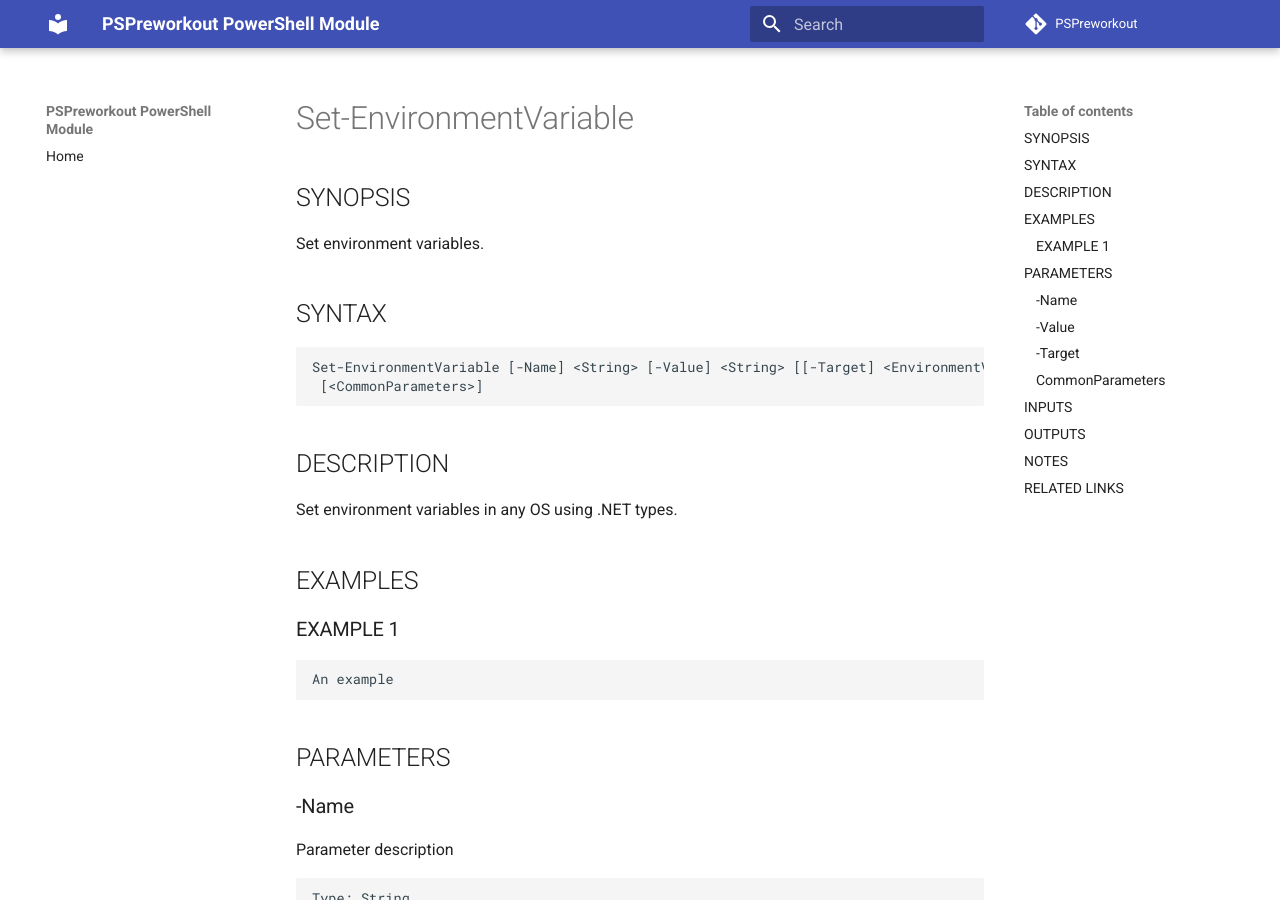
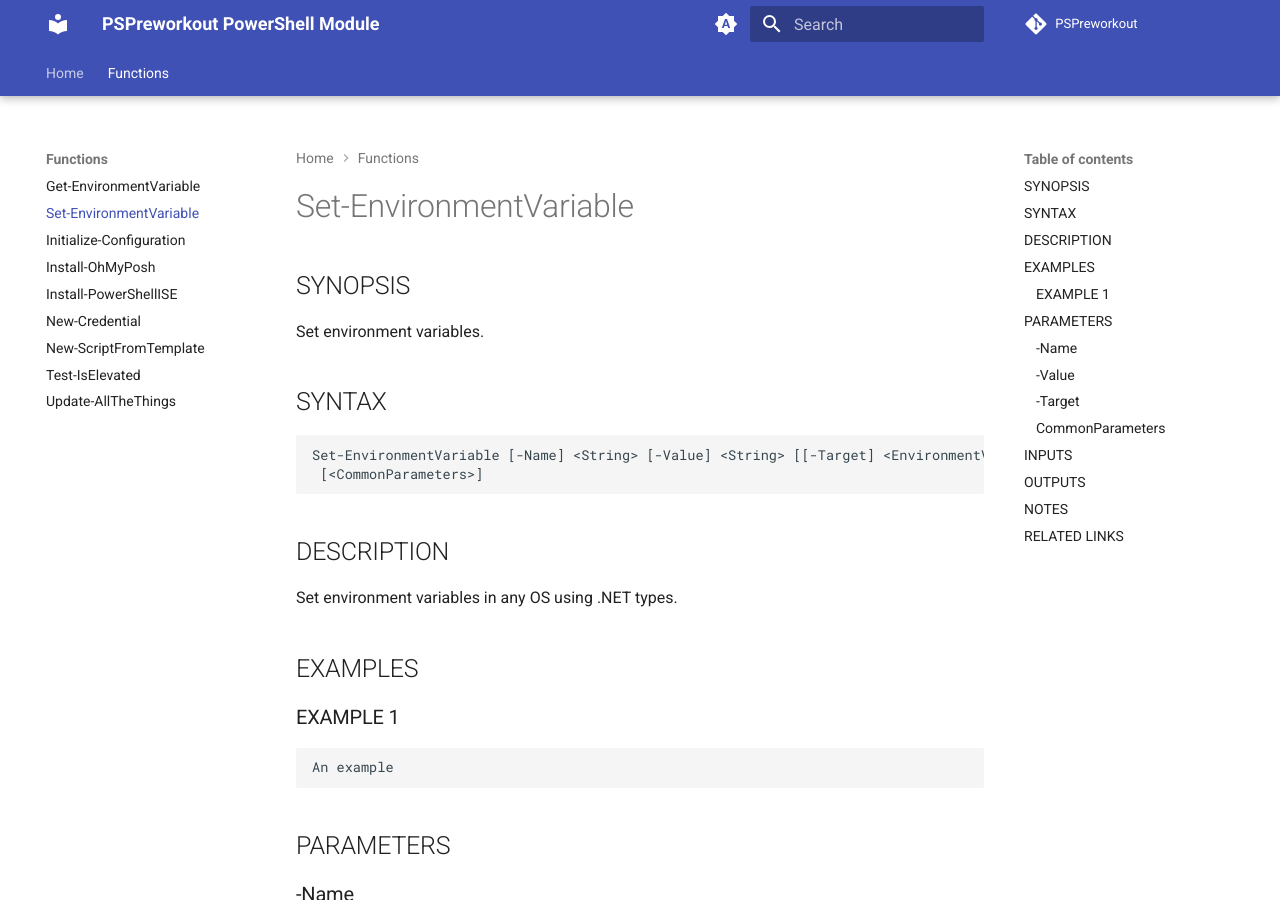
Before and after one commit to SamErde/PSPreworkout, an MkDocs documentation site: the page built from docs/Set-EnvironmentVariable.md, in a window 1280 px wide and 900 px high. Built offline with MkDocs 1.6.1 and Material for MkDocs 9.7.7, drawn with Linux system fonts in a browser that asks for light colours; comment, search, counter and statistics services are not loaded.

Commit message:
Align with template and add functions to nav

```diff
--- a/mkdocs.yml
+++ b/mkdocs.yml
@@ -5,6 +5,7 @@
 # https://mkdocs.readthedocs.io/en/0.15.2/user-guide/styling-your-docs/
 # https://example-mkdocs-basic.readthedocs.io/en/latest/
 # https://github.com/mkdocs/mkdocs/blob/master/mkdocs.yml
+# https://squidfunk.github.io/mkdocs-material/creating-your-site/
 # mkdocs.yml
 
 site_name: "PSPreworkout PowerShell Module"
@@ -22,17 +23,68 @@ docs_dir: "docs"
 # site_dir:
 # extra_css:
 # extra_javascript:
+# markdown_extensions:
+# Python Markdown
+# - admonition
+# - toc:
+#     permalink: true
+# code highlighting
+# - pymdownx.highlight:
+#     use_pygments: true
+# - pymdownx.highlight:
+#     anchor_linenums: true
+# - pymdownx.inlinehilite
+# - pymdownx.snippets
+# - pymdownx.superfences
+
 # extra_templates:
 # extra:
-theme: "material"
-# theme:
-#     name: readthedocs
-#     locale: en
-# custom_dir: my_theme_customizations/
-# static_templates:
-#     - sitemap.html
-# include_sidebar: true
+
+theme:
+  name: material
+  palette:
+    # Palette toggle for automatic mode
+    - media: "(prefers-color-scheme)"
+      toggle:
+        icon: material/brightness-auto
+        name: Switch to light mode
+
+    # Palette toggle for light mode
+    - media: "(prefers-color-scheme: light)"
+      scheme: default
+      toggle:
+        icon: material/brightness-7
+        name: Switch to dark mode
+
+    # Palette toggle for dark mode
+    - media: "(prefers-color-scheme: dark)"
+      scheme: slate
+      toggle:
+        icon: material/brightness-4
+        name: Switch to system preference
+
+  language: en
+  # custom_dir: overrides
+  features:
+    - navigation.tabs
+    - navigation.tabs.sticky
+    - navigation.path
+  # favicon:
+  # icon:
+  #   repo:
+  # font:
+  #   text: Work Sans
+  # logo:
+
 nav:
   - Home: "index.md"
-  # - Functions:
-  #   - Function1: functions/function1.md
+  - Functions:
+      - Get-EnvironmentVariable: "Get-EnvironmentVariable.md"
+      - Set-EnvironmentVariable: "Set-EnvironmentVariable.md"
+      - Initialize-Configuration: "Initialize-Configuration.md"
+      - Install-OhMyPosh: "Install-OhMyPosh.md"
+      - Install-PowerShellISE: "Install-PowerShellISE"
+      - New-Credential: "New-Credential.md"
+      - New-ScriptFromTemplate: "New-ScriptFromTemplate.md"
+      - Test-IsElevated: "Test-IsElevated.md"
+      - Update-AllTheThings: "Update-AllTheThings.md"
```
